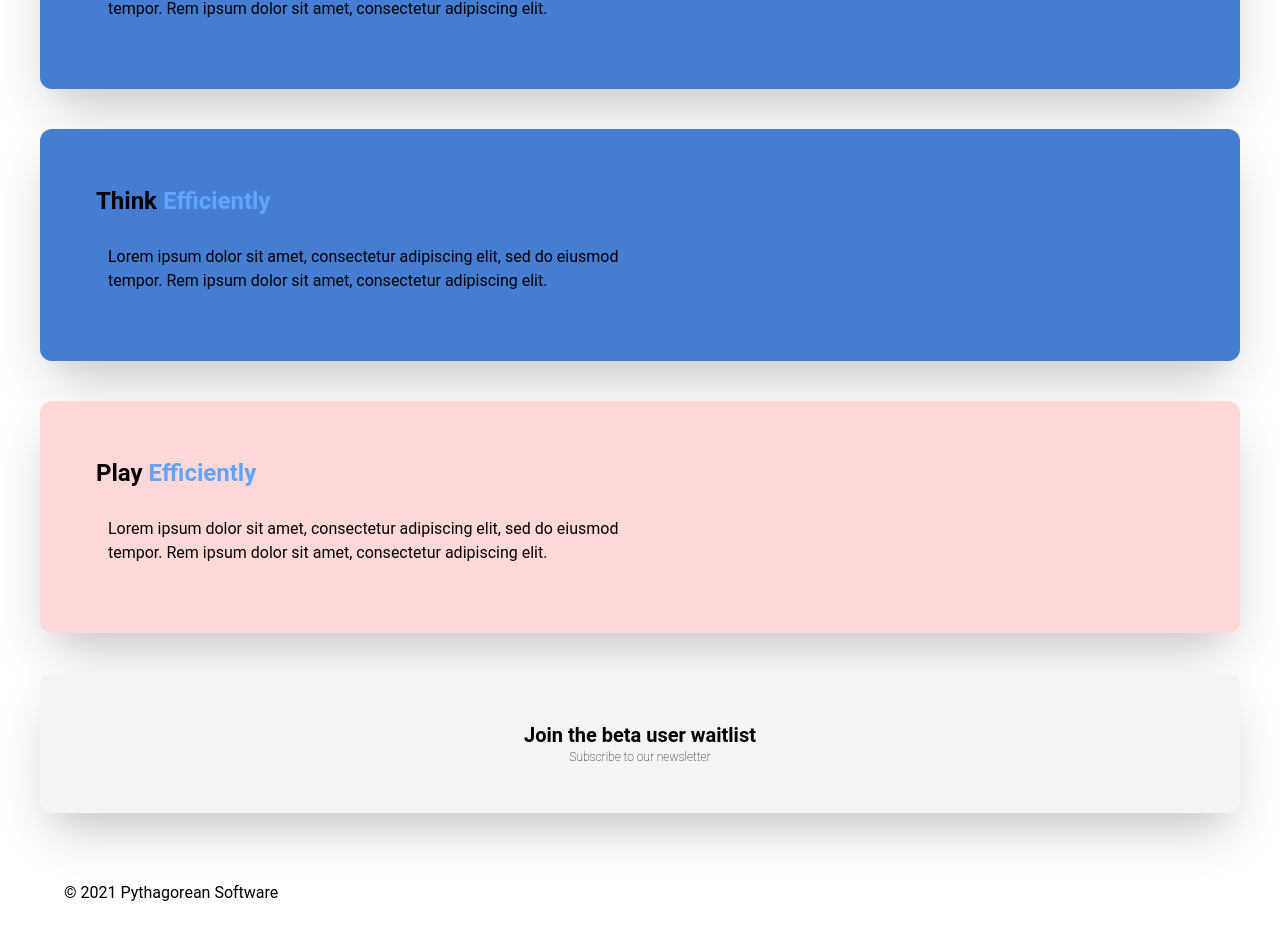
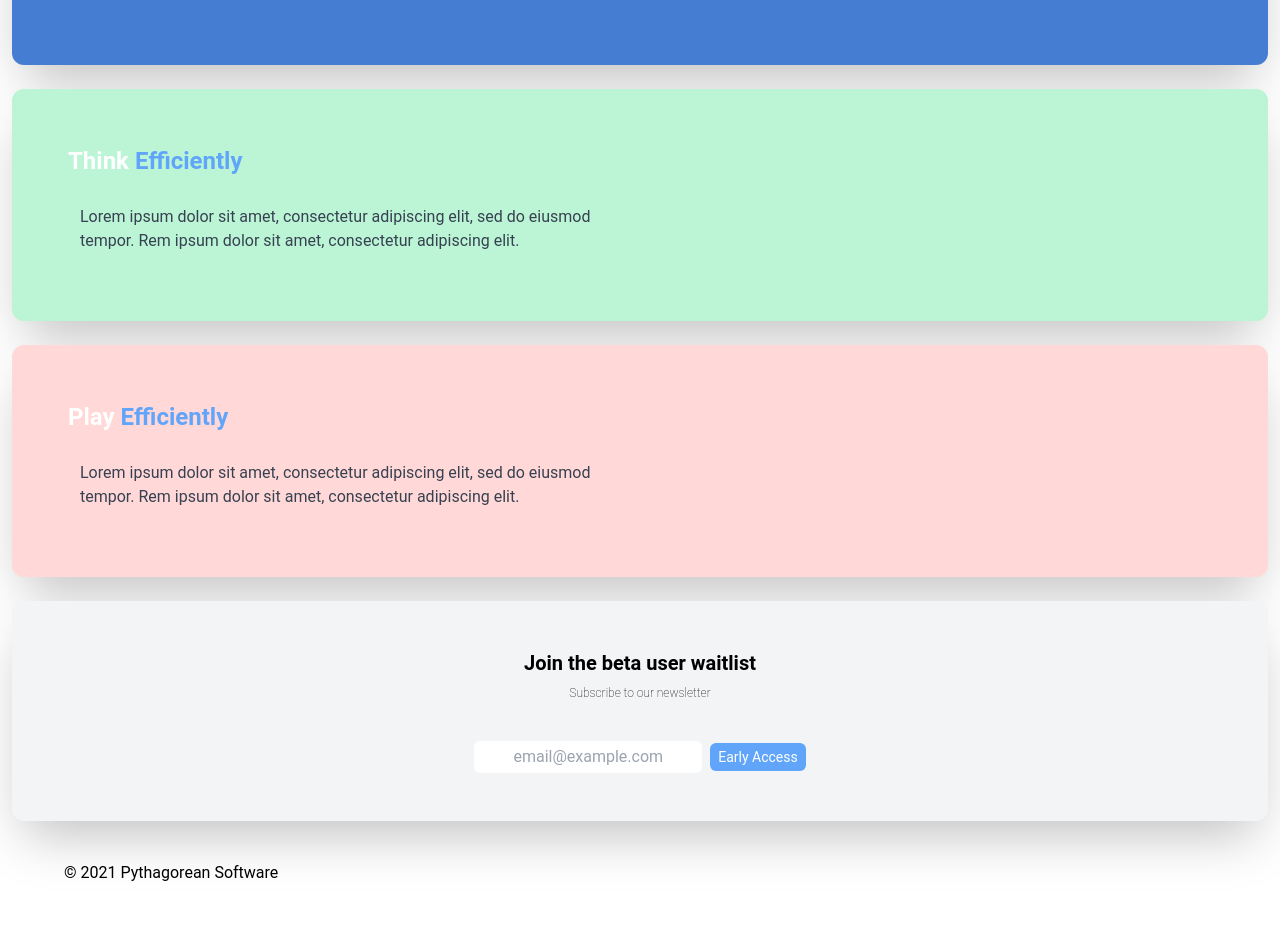
Before and after one commit to pythagoreaneng/efficiently-app-landing, a React (Create React App) app: page / in a window 1280 px wide. Shown: the part 815-1748 px from the top of the page. Built offline with nearby package versions, Linux system fonts and the light colour scheme.

Commit message:
Add newsletter card

```diff
--- a/src/components/Card.js
+++ b/src/components/Card.js
@@ -2,7 +2,7 @@ import React from 'react'
 
 function Card(props) {
     return (
-        <div className="m-5 p-12 rounded-xl shadow-2xl bg-gray-100" style={props.style}>
+        <div className="my-3 p-12 rounded-xl shadow-2xl bg-gray-100 text-white" style={props.style}>
 
             <div className="p-2 text-2xl font-bold">
                 <h3>{props.title} <span className="text-blue-400">Efficiently</span></h3>
@@ -13,7 +13,7 @@ function Card(props) {
                 {/* left container */}
                 <div className="">
 
-                    <div className="p-5">
+                    <div className="p-5 text-gray-700">
                         <p>{props.body}</p>
                     </div>
 
--- a/src/components/Navbar.js
+++ b/src/components/Navbar.js
@@ -6,7 +6,7 @@ const Navbar = ({ toggle }) => {
     <nav className="flex justify-between items-center relative p-10">
       <Link to='/' className='text-base ' role="navigation">
         <img src=''/>
-        <h1 className="text-4xl font-medium text-blue-400 pb-3">Efficiently</h1>
+        <h1 className="text-4xl font-semibold text-blue-400 pb-3">Efficiently</h1>
         <h2 className="font-thin">Upgrade Your Efficiency.</h2>
       </Link>
       <div className="cursor-pointer hidden" onClick={toggle}>
--- a/src/pages/index.js
+++ b/src/pages/index.js
@@ -13,7 +13,7 @@ const Home = () => {
                 </button>
             </div>
 
-            <div className="m-5 grid justify-items-stretch">
+            <div className="mx-3 grid justify-items-stretch">
                 <Card
                     style={{backgroundColor: "#EAEC8C"}}
                     title='Plan'
@@ -25,7 +25,7 @@ const Home = () => {
                     body='Lorem ipsum dolor sit amet,  consectetur adipiscing elit, sed do eiusmod tempor. Rem ipsum dolor sit amet,  consectetur adipiscing elit.'
                 />
                 <Card
-                    style={{backgroundColor: "#447DD2"}}
+                    style={{backgroundColor: "#BBF5D5"}}
                     title='Think'
                     body='Lorem ipsum dolor sit amet,  consectetur adipiscing elit, sed do eiusmod tempor. Rem ipsum dolor sit amet,  consectetur adipiscing elit.'
                 />
@@ -34,9 +34,26 @@ const Home = () => {
                     title='Play'
                     body='Lorem ipsum dolor sit amet,  consectetur adipiscing elit, sed do eiusmod tempor. Rem ipsum dolor sit amet,  consectetur adipiscing elit.'
                 />
-                <div className="m-5 p-12 rounded-xl shadow-2xl bg-gray-100 text-center">
-                    <h1 className="font-bold text-xl">Join the beta user waitlist</h1>
-                    <p className="font-thin text-xs">Subscribe to our newsletter</p>
+                <div className="my-3 p-12 rounded-xl shadow-2xl bg-gray-100 text-center">
+                    <label className="font-bold text-xl" htmlFor='email'>Join the beta user waitlist
+                    <p className="mt-2 mb-10 font-thin text-xs">Subscribe to our newsletter</p>
+
+                    </label>
+
+                    <form className="">
+                        <input
+                                id='email'
+                                type='email'
+                                name='email'
+                                className='rounded-md text-center p-1'
+                                placeholder='email@example.com'>
+                        </input>
+                        <button
+                            type='submit'
+                            className='ml-2 px-2 py-1 text-sm text-white bg-blue-400 rounded-md'>
+                            Early Access
+                        </button>
+                    </form>
                 </div>
             </div>
 
```
